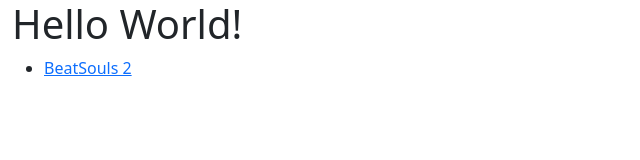
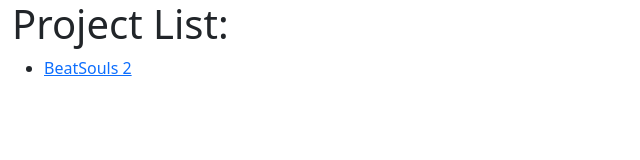
Before and after one commit to BronsonChow/ffxiv-fightsim, a plain HTML site: page index.html in a window 1280 px wide. Shown: the whole page, without its empty margins (0-640 px from the left). Drawn offline with nearby package versions, Linux system fonts and the light colour scheme; files that its build step writes are made by us from their sources; files whose address does not match are found by name.

Commit message:
lol rename

```diff
--- a/index.html
+++ b/index.html
@@ -30,7 +30,7 @@
         <div class="container-fluid">
             <div class="row">
                 <div class="col-md-12">
-                    <h1>Hello World!</h1>
+                    <h1>Project List:</h1>
                     <ul>
                         <li><a href="content/unity/unity.html">BeatSouls 2</a></li>
                     </ul>
```
